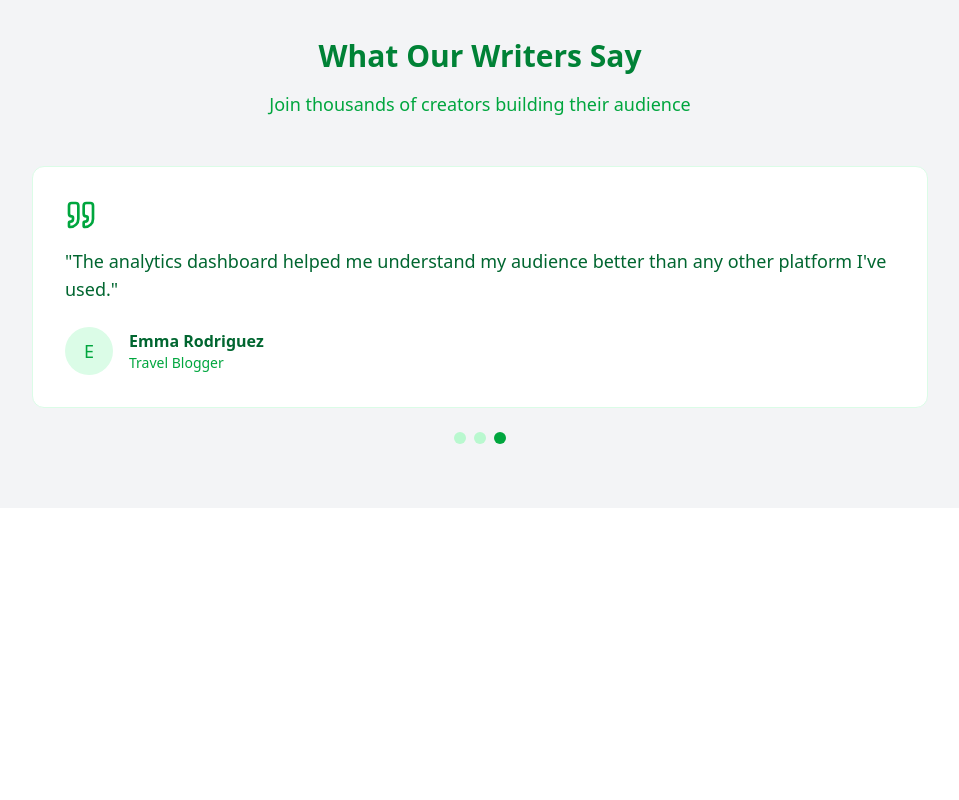
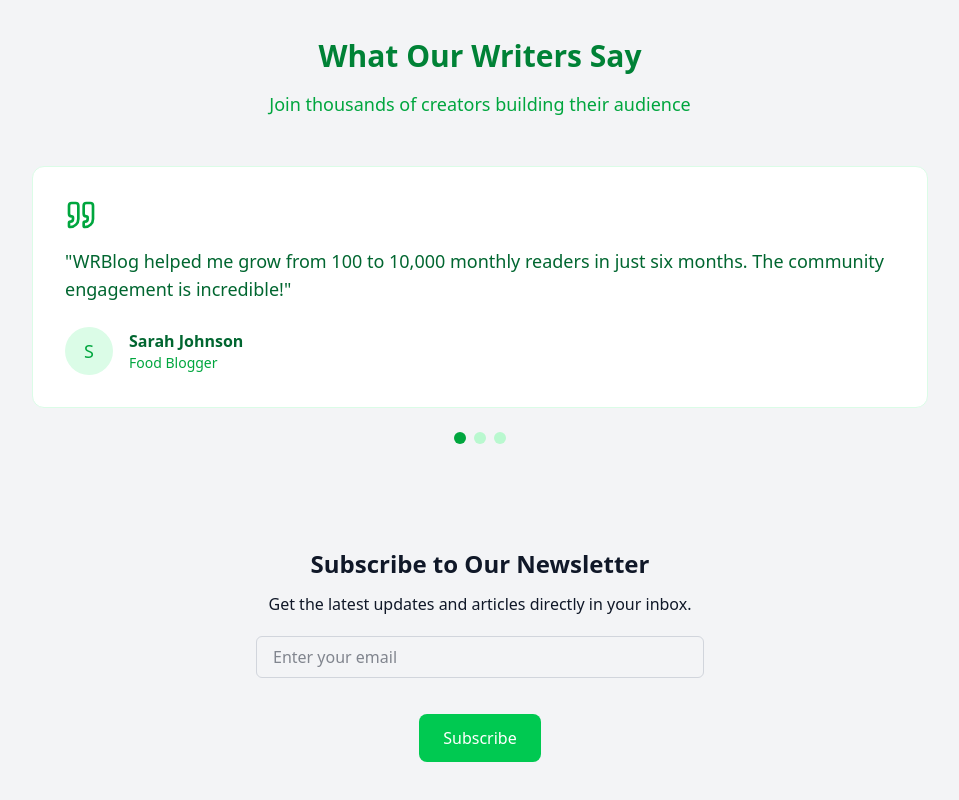
Before and after one commit to Olamilekan18/WRBlog, a React (Vite) app in the folder frontend/: page / in a window 1280 px wide. Shown: the part 2277-3077 px from the top of the page, without its empty margins (160-1119 px from the left). Before the commit the page ends 2785 px from the top, so only its background shows below. Built offline with nearby package versions, Linux system fonts and the light colour scheme.

Commit message:
news letter section updated

```diff
--- a/frontend/package.json
+++ b/frontend/package.json
@@ -11,6 +11,7 @@
   },
   "dependencies": {
     "@tailwindcss/vite": "^4.0.17",
+    "axios": "^1.8.4",
     "lucide-react": "^0.485.0",
     "react": "^18.3.1",
     "react-dom": "^18.3.1",
--- a/frontend/src/App.jsx
+++ b/frontend/src/App.jsx
@@ -7,6 +7,7 @@ import AboutUsSection from "./Components/AboutUsSection";
 import FeatureSection from "./Components/FeatureSection.jsx";
 import FeaturedPostsSection from "./Components/FeaturedPosts.jsx";
 import TestimonialsSection from "./Components/Testimonials.jsx";
+import Newsletter from "./Components/NewsLetter.jsx";
 
 // import { ThemeProvider } from "./context/ThemeProvider.jsx";
 function App() {
@@ -19,6 +20,7 @@ function App() {
         <FeatureSection />
         <FeaturedPostsSection />
         <TestimonialsSection />
+        <Newsletter />
       </div>
     </DarkModeProvider>
   );
--- /dev/null
+++ b/frontend/src/Components/NewsLetter.jsx
@@ -0,0 +1,53 @@
+import React, { useState } from "react"; // Import useState
+import { useDarkMode } from "../context/DarkModeContext";
+import axios from "axios";
+
+const Newsletter = () => {
+  const { isDark } = useDarkMode(); // Use the context to get the dark mode state
+  const [email, setEmail] = useState("");
+  const [message, setMessage] = useState("");
+  const [error, setIsError] = useState(false);
+
+  const handleSubscribe = async (e) => {
+    e.preventDefault();
+    setMessage("");
+    try {
+      const { data } = await axios.post("http://localhost:5000/api/subscribe", { email });
+      setMessage(data.message);
+      setEmail("");
+      setIsError(false);
+    } catch (error) {
+      if (error.response) {
+        setMessage(error.response.data.message || "Subscription failed.");
+      } else {
+        setMessage("Something went wrong.");
+      }
+      setIsError(true);
+    }
+  };
+
+  return (
+    // <section className={`py-16 px-4 transition-colors duration-300 ${isDark ? "bg-gray-800" : "bg-gray-100"}`}>
+      <div className={`py-10 px-5 text-center transition-colors duration-300 ${isDark ? "bg-gray-800 text-white" : "bg-gray-100 text-gray-900"}`}>
+        <h2 className="text-2xl font-bold mb-3">Subscribe to Our Newsletter</h2>
+        <p className="mb-5">Get the latest updates and articles directly in your inbox.</p>
+        <form onSubmit={handleSubscribe} className="flex flex-col items-center gap-3 max-w-md mx-auto">
+          <input
+            type="email"
+            placeholder="Enter your email"
+            value={email}
+            onChange={(e) => setEmail(e.target.value)}
+            required
+            className={`w-full px-4 py-2 rounded-md border border-gray-300 focus:ring-2 focus:ring-blue-500 text-black ${isDark? "text-white" : "text-gray-900"}`}
+          />
+          <button type="submit" className="mt-6 px-6 py-3 bg-green-500 text-white rounded-lg hover:bg-green-600 dark:hover:bg-green-400 transition">
+            Subscribe
+          </button>
+        </form>
+        {message && <p className={`mt-3 text-sm ${error ? "text-red-500" : "text-green-500"}`}>{message}</p>}
+      </div>
+    // </section>
+  );
+};
+
+export default Newsletter;
```
